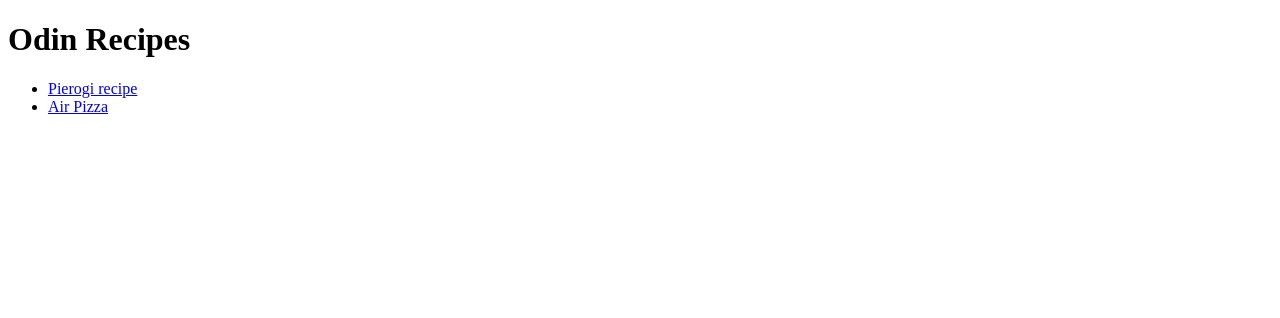
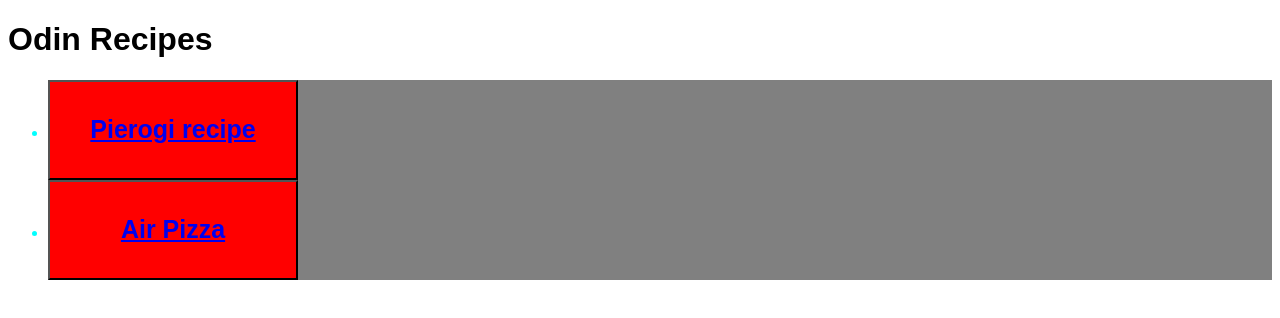
Before and after one commit to aiyro/odin-recipes, a plain HTML site: page index.html in a window 1280 px wide. Drawn offline with Linux system fonts and the light colour scheme.

Commit message:
added css file, style
added buttons, script for buttons
font changes for lists

```diff
--- a/index.html
+++ b/index.html
@@ -4,13 +4,26 @@
     <meta charset="UTF-8">
     <meta name="viewport" content="width=device-width, initial-scale=1.0">
     <title>Odin Recipes</title>
+    <link href="style.css" rel="stylesheet">
 </head>
 <body>
     <h1>Odin Recipes</h1>
     <ul>
-  <li><a href="recipes/pierogi.html">Pierogi recipe</a></li>
-     <li><a href="recipes/air-pizza.html">Air Pizza</a></li>
+  <li><button><a href="recipes/pierogi.html">Pierogi recipe</a></button></li>
+     <li><button><a href="recipes/air-pizza.html">Air Pizza</a></button></li>
     </ul>
-
+    <script>
+        document.addEventListener('DOMContentLoaded', function() {
+          var buttons = document.querySelectorAll('button');
+          function adjustFontSize(button) {
+            var fontSize = button.offsetWidth / 10;
+            button.style.fontSize = fontSize + 'px';
+          }
+          buttons.forEach(adjustFontSize);
+          window.addEventListener('resize', function() {
+            buttons.forEach(adjustFontSize);
+          });
+        });
+        </script>
 </body>
 </html>
--- /dev/null
+++ b/style.css
@@ -0,0 +1,17 @@
+body {
+font-family:Arial, Helvetica, sans-serif
+}
+
+li button, button {
+color:yellow;
+background-color:red;
+height:100px;
+width:250px;
+font-weight:bold;
+margin: top 20px;
+}
+li {
+font-weight:bold;
+background-color: gray;
+color:aqua;
+}
```
Also changed, not shown: recipes/pierogi.html (+15 -0 lines).
